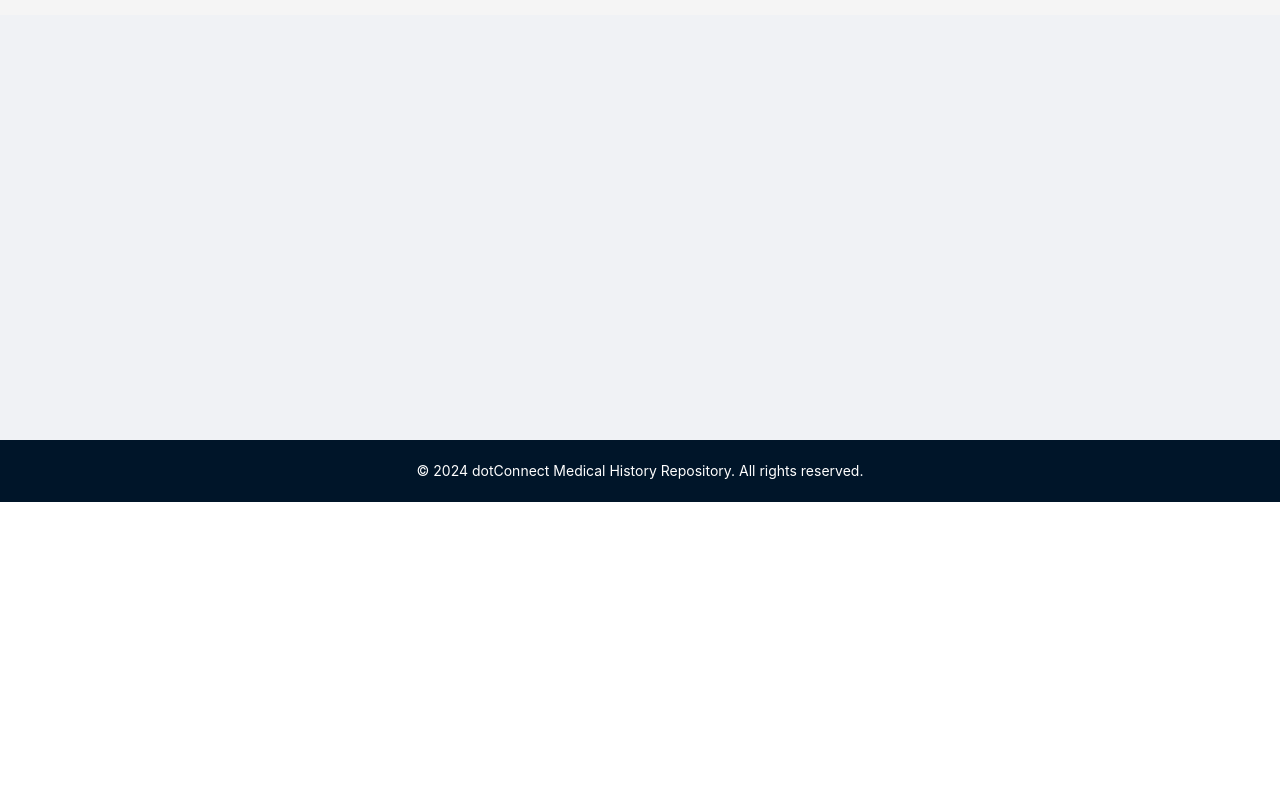
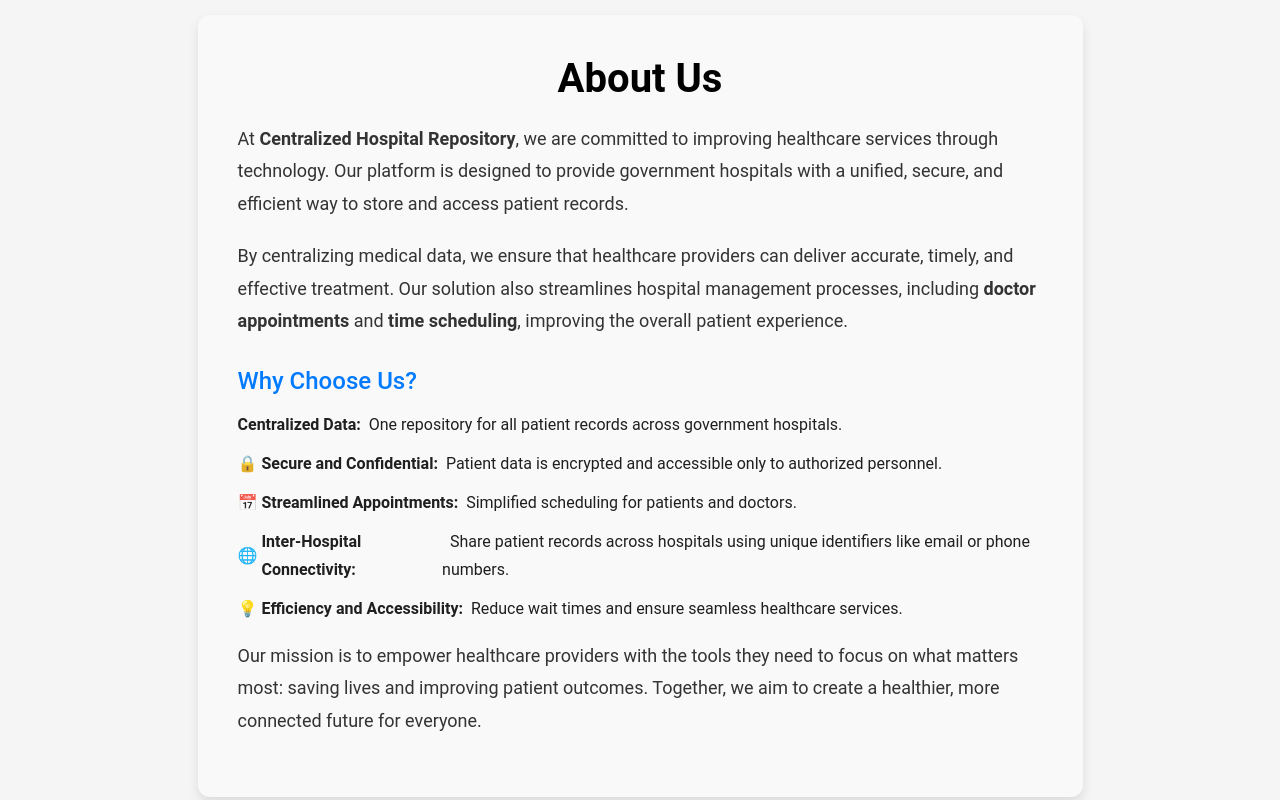
Before and after one commit to RabinPyakurel/dot-connect-final, a React (Vite) app in the folder Hackathon-Frontend/: page / in a window 1280 px wide. Shown: the part 360-1160 px from the top of the page. Before the commit the page ends 862 px from the top, so only its background shows below. Built offline with nearby package versions, Linux system fonts and the light colour scheme.

Commit message:
changes under files like navbar on dashboard and all and all

```diff
--- a/Hackathon-Frontend/src/component/AppFooter.tsx
+++ b/Hackathon-Frontend/src/component/AppFooter.tsx
@@ -24,7 +24,7 @@ const AppFooter: React.FC = () => {
           margin: "0 auto",
         }}
       >
-        <Text style={{ color: "#fff" }}>
+        <Text style={{ color: "#fff"}}>
           © {new Date().getFullYear()} dotConnect Medical History Repository.
           All rights reserved.
         </Text>
--- a/Hackathon-Frontend/src/component/Dashboard.tsx
+++ b/Hackathon-Frontend/src/component/Dashboard.tsx
@@ -149,13 +149,13 @@ import Navbar from "./Pages/Navbar";
 
     return (
       <>
+
       <Navbar>
-
       <Layout style={{ background: "#f0f2f5" }}>
 
 
 
-        <Content style={{ padding: "20px", height:"100vh" }}>
+        <Content style={{ padding: "20px" }}>
           <Card className=" d-flex justify-content-center">
             <Form layout="inline" onFinish={onSearch}>
               <Form.Item
@@ -297,7 +297,6 @@ import Navbar from "./Pages/Navbar";
               </div>)}
             </Card>
           )}
-        {/* <AboutUs/> */}
         </Content>
       </Layout>
       </Navbar>
--- a/Hackathon-Frontend/src/component/Pages/Home.tsx
+++ b/Hackathon-Frontend/src/component/Pages/Home.tsx
@@ -67,7 +67,153 @@ const HomePage = () => {
             </Col>
           </Row>
         </div>
+      <div>
+      <div
+  style={{
+    backgroundColor: "#f9f9f9",
+    padding: "40px",
+    margin: "50px auto",
+    width: "75%",
+    borderRadius: "12px",
+    boxShadow: "0 6px 12px rgba(0, 0, 0, 0.1)",
+    fontFamily: "'Roboto', sans-serif",
+  }}
+>
+  <h2
+    style={{
+      fontWeight: "700",
+      fontSize: "40px",
+      textAlign: "center",
+      color: "#000000",
+      marginBottom: "20px",
+    }}
+  >
+    About Us
+  </h2>
+  <p
+    style={{
+      fontSize: "18px",
+      lineHeight: "1.8",
+      color: "#333",
+      marginBottom: "20px",
+    }}
+  >
+    At <strong>Centralized Hospital Repository</strong>, we are committed to
+    improving healthcare services through technology. Our platform is designed
+    to provide government hospitals with a unified, secure, and efficient way
+    to store and access patient records.
+  </p>
+  <p
+    style={{
+      fontSize: "18px",
+      lineHeight: "1.8",
+      color: "#333",
+      marginBottom: "20px",
+    }}
+  >
+    By centralizing medical data, we ensure that healthcare providers can
+    deliver accurate, timely, and effective treatment. Our solution also
+    streamlines hospital management processes, including{" "}
+    <strong>doctor appointments</strong> and <strong>time scheduling</strong>,
+    improving the overall patient experience.
+  </p>
+  <div style={{ marginTop: "30px" }}>
+    <h3
+      style={{
+        fontSize: "24px",
+        color: "#007bff",
+        marginBottom: "15px",
+      }}
+    >
+      Why Choose Us?
+    </h3>
+    <ul
+      style={{
+        listStyleType: "none",
+        padding: 0,
+      }}
+    >
+      <li
+        style={{
+          fontSize: "16px",
+          lineHeight: "1.8",
+          marginBottom: "10px",
+          display: "flex",
+          alignItems: "center",
+        }}
+      >
+        {/* 🏥 */}
+        <strong>Centralized Data:</strong>&nbsp; One repository for all patient
+        records across government hospitals.
+      </li>
+      <li
+        style={{
+          fontSize: "16px",
+          lineHeight: "1.8",
+          marginBottom: "10px",
+          display: "flex",
+          alignItems: "center",
+        }}
+      >
+        🔒&nbsp; <strong>Secure and Confidential:</strong>&nbsp; Patient data is
+        encrypted and accessible only to authorized personnel.
+      </li>
+      <li
+        style={{
+          fontSize: "16px",
+          lineHeight: "1.8",
+          marginBottom: "10px",
+          display: "flex",
+          alignItems: "center",
+        }}
+      >
+        📅&nbsp; <strong>Streamlined Appointments:</strong>&nbsp; Simplified
+        scheduling for patients and doctors.
+      </li>
+      <li
+        style={{
+          fontSize: "16px",
+          lineHeight: "1.8",
+          marginBottom: "10px",
+          display: "flex",
+          alignItems: "center",
+        }}
+      >
+        🌐&nbsp; <strong>Inter-Hospital Connectivity:</strong>&nbsp; Share
+        patient records across hospitals using unique identifiers like email or
+        phone numbers.
+      </li>
+      <li
+        style={{
+          fontSize: "16px",
+          lineHeight: "1.8",
+          marginBottom: "10px",
+          display: "flex",
+          alignItems: "center",
+        }}
+      >
+        💡&nbsp; <strong>Efficiency and Accessibility:</strong>&nbsp; Reduce
+        wait times and ensure seamless healthcare services.
+      </li>
+    </ul>
+  </div>
+  <p
+    style={{
+      fontSize: "18px",
+      lineHeight: "1.8",
+      color: "#333",
+      marginBottom: "20px",
+    }}
+  >
+    Our mission is to empower healthcare providers with the tools they need to
+    focus on what matters most: saving lives and improving patient outcomes.
+    Together, we aim to create a healthier, more connected future for everyone.
+  </p>
+     </div>
+
+      </div>
       </Content>
+
     </Layout>
       </Navhome>
     </>
--- a/Hackathon-Frontend/src/component/Pages/Navhome.tsx
+++ b/Hackathon-Frontend/src/component/Pages/Navhome.tsx
@@ -33,8 +33,8 @@ const Navhome: React.FC<{ children?: React.ReactNode }> = ({ children }) => {
           </text>
         </Header>
         <div>{children}</div>
+        <AppFooter></AppFooter>
       </Layout>
-        <AppFooter></AppFooter>
     </>
   );
 };
```
